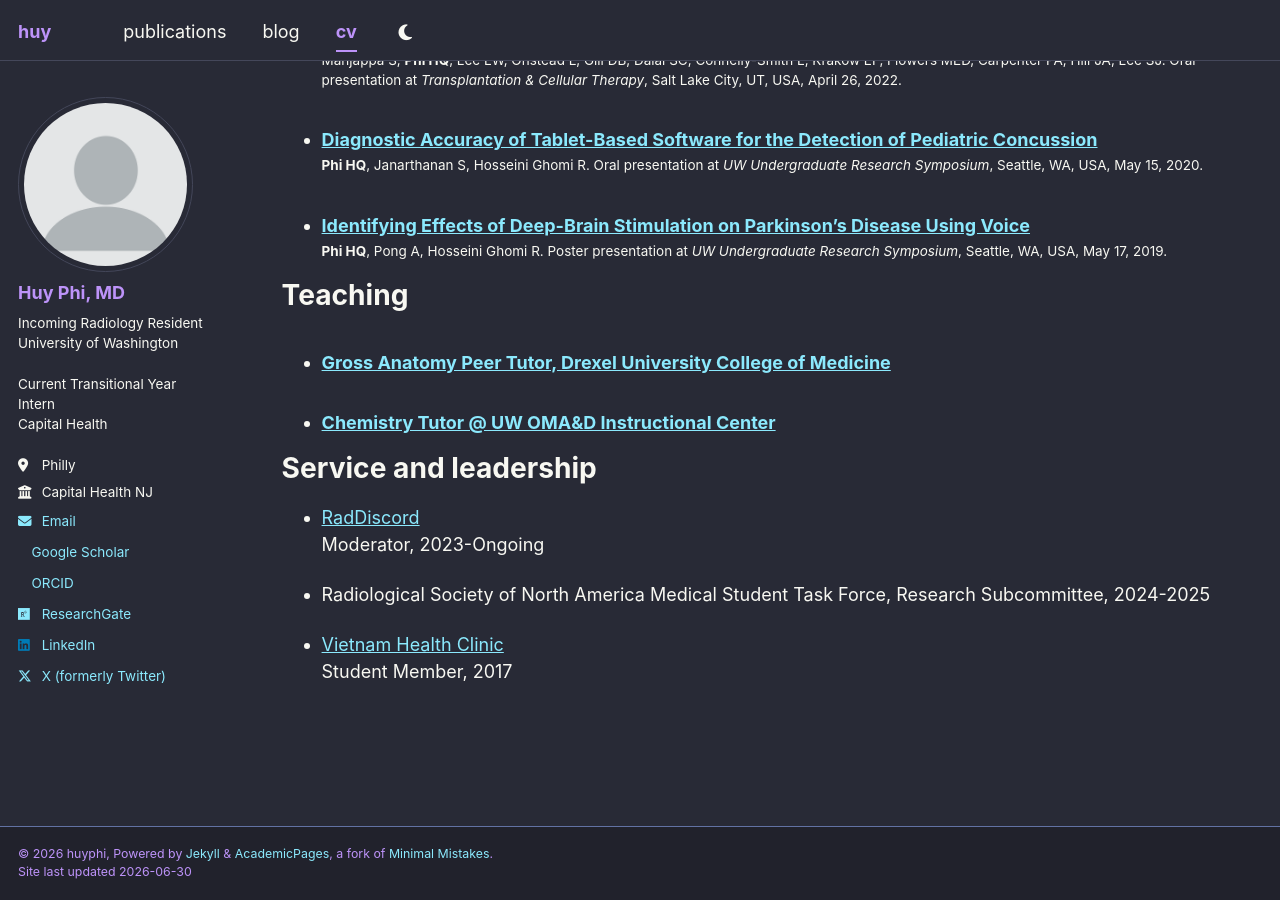
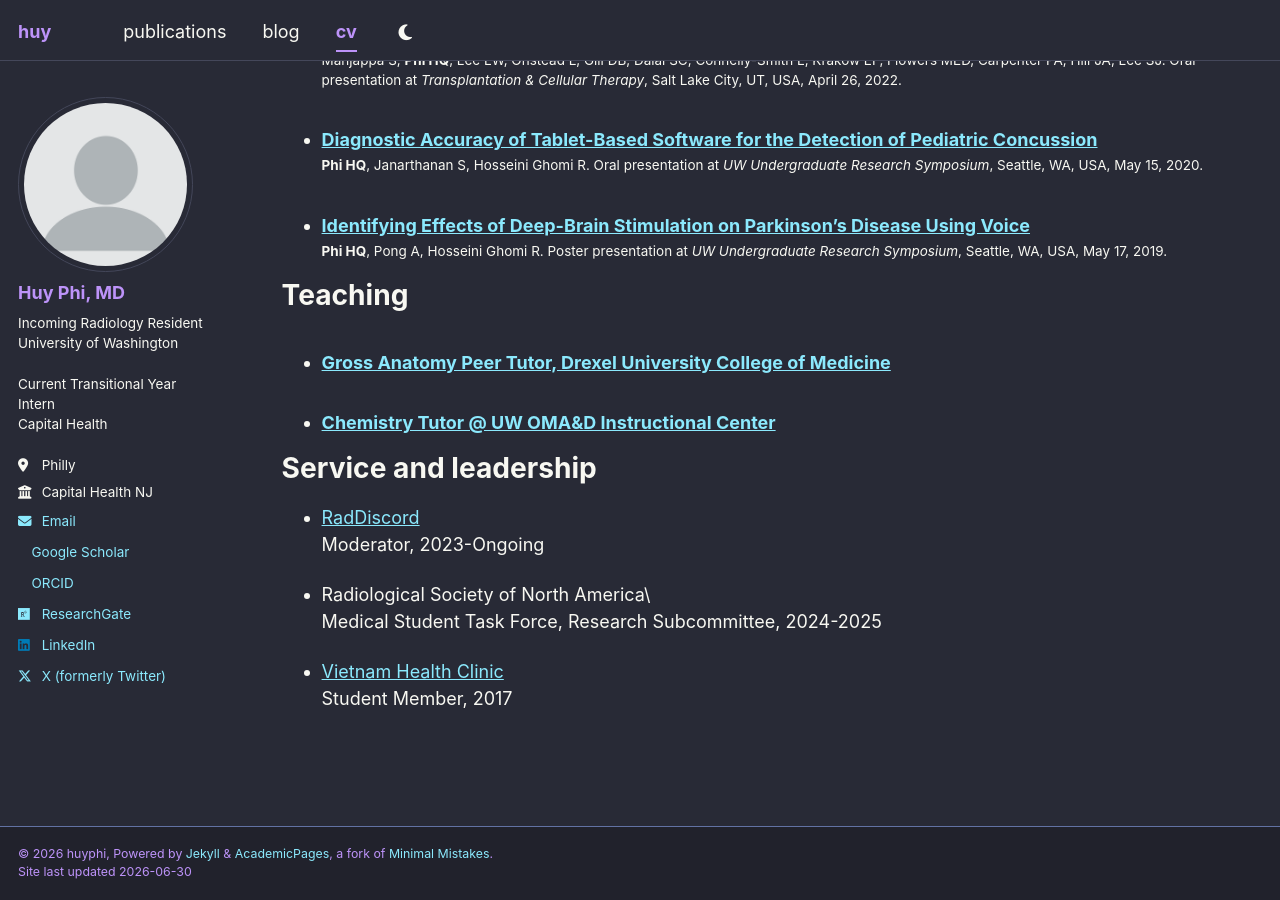
Before and after one commit to huyphi/huyphi.github.io, a Jekyll site: the page built from _pages/cv.md, in a window 1280 px wide and 900 px high, scrolled down 3301 px. Built offline with Jekyll 4.4.1, drawn with Linux system fonts in a browser that asks for light colours; a style sheet for code colours, icons or effects is not loaded.

Commit message:
Update cv.md

```diff
--- a/_pages/cv.md
+++ b/_pages/cv.md
@@ -115,7 +115,7 @@ Service and leadership
 * [RadDiscord](https://www.raddiscord.org/)
   Moderator, 2023-Ongoing
 
-* Radiological Society of North America
+* Radiological Society of North America\
   Medical Student Task Force, Research Subcommittee, 2024-2025
 
 * [Vietnam Health Clinic](https://www.vnhealthclinic.org/)
```
